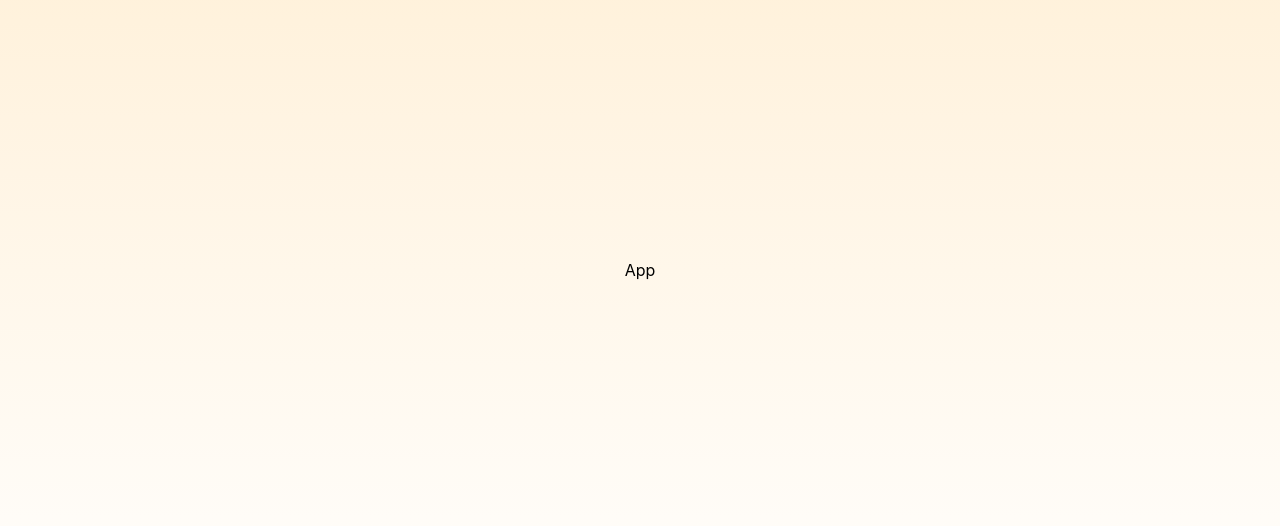
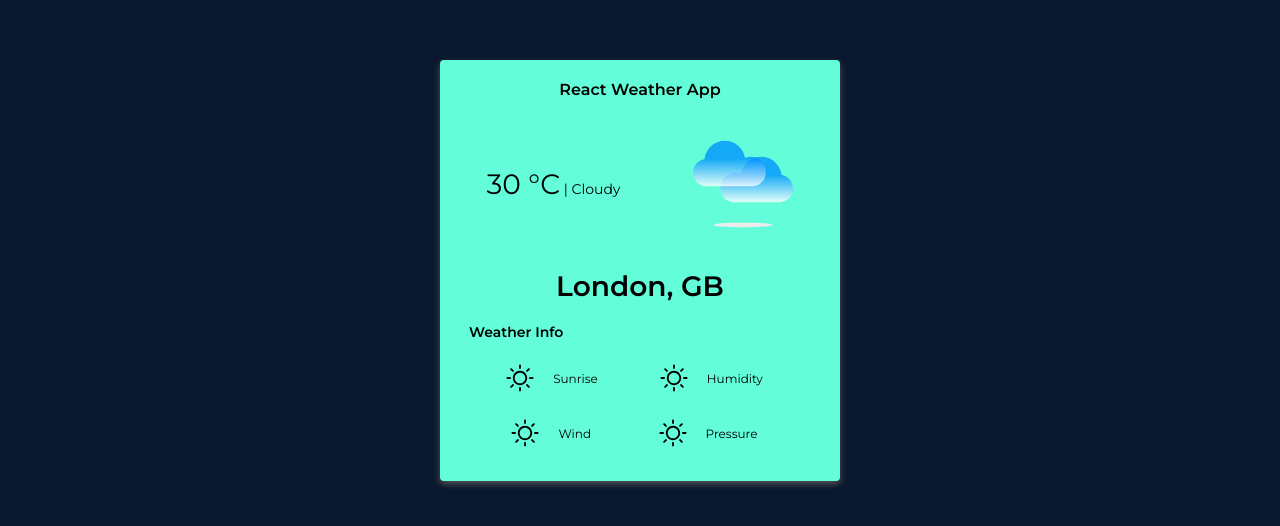
Before and after one commit to snehasishdasz/mausam-weather-app, a React (Create React App) app: page / in a window 1280 px wide. Shown: the part 130-656 px from the top of the page. Built offline with nearby package versions, Linux system fonts and the light colour scheme.

Commit message:
frontend-done

```diff
--- a/package.json
+++ b/package.json
@@ -12,6 +12,7 @@
     "react-icons": "^4.10.1",
     "react-router-dom": "^6.14.2",
     "react-scripts": "5.0.1",
+    "styled-components": "^6.0.5",
     "web-vitals": "^2.1.4"
   },
   "scripts": {
--- a/public/index.html
+++ b/public/index.html
@@ -10,6 +10,7 @@
       content="Web site created using create-react-app"
     />
     <link rel="apple-touch-icon" href="%PUBLIC_URL%/logo192.png" />
+    <link href="https://fonts.googleapis.com/css2?family=Montserrat:wght@400;500;600&display=swap" rel="stylesheet">
     <!--
       manifest.json provides metadata used when your web app is installed on a
       user's mobile device or desktop. See https://developers.google.com/web/fundamentals/web-app-manifest/
--- a/src/App.js
+++ b/src/App.js
@@ -1,8 +1,38 @@
 import React from 'react'
+import styled from "styled-components"
+import CityComponent from './modules/CityComponent';
+import WeatherComponent from './modules/WeatherInfoComponent';
+
+const Container = styled.div `
+  display: flex;
+  flex-direction: column;
+  margin: auto;
+  align-items: center;
+  box-shadow: 0 3px 6px 0 #555;
+  padding: 20px 10px;
+  border-radius: 4px;
+  width: 380px;
+  background-color: #63FED9;
+  font-family: Montserrat;
+`;
+const AppLabel = styled.span`
+  color: black;
+  fontsize:18px;
+  font-weight: bold;
+`;
+
+
 
 const App = () => {
   return (
-    <div>App</div>
+
+      <Container>
+          <AppLabel>React Weather App</AppLabel>
+          {/* <CityComponent/> */}
+          <WeatherComponent/>
+      </Container>
+
+
   )
 }
 
--- a/src/index.css
+++ b/src/index.css
@@ -1,6 +1,6 @@
 body {
   margin: 0;
-  background: linear-gradient(papayawhip, white);
+  background: #0A192F;
   display: flex;
   justify-content: center;
   align-items: center;
--- /dev/null
+++ b/src/modules/CityComponent.jsx
@@ -0,0 +1,57 @@
+import React from 'react'
+import styled from "styled-components"
+
+
+const WeatherLogo = styled.img`
+    width: 140px;
+    height: 140px;
+    margin: 40px auto;
+`;
+const ChooseCityLabel = styled.span`
+    color: black;
+    font-size: 18px;
+    font-weight: bold;
+    margin: 10px auto;
+`;
+const SearchBox = styled.form`
+     display: flex;
+     flex-direction: row;
+     border: black solid 1px;
+     border-radius:2px;
+    color: black;
+    font-size: 18px;
+    margin: 20px auto;
+
+    & input{
+        padding: 10px;
+        font-size: 14px;
+        border: none;
+        font-weight: bold;
+        outline: none;
+    }
+    & button{
+        padding: 10px;
+        font-size: 14px;
+        color: #63FED9;
+        background-color: #0A192F;
+        border: none;
+        cursor: pointer;
+        font-weight: bold;
+        outline: none;
+    }
+`;
+const CityComponent = () => {
+  return (
+    <>
+        <WeatherLogo src="/icons/perfect-day.svg" />
+        <ChooseCityLabel>Find Weather of your city</ChooseCityLabel>
+        <SearchBox>
+            <input type="text" placeholder='City' />
+            <button>Search</button>
+        </SearchBox>
+
+    </>
+  )
+}
+
+export default CityComponent
--- /dev/null
+++ b/src/modules/WeatherInfoComponent.jsx
@@ -0,0 +1,96 @@
+import React from 'react'
+import styled from "styled-components"
+
+const WeatherCondition = styled.div`
+    display: flex;
+  flex-direction: row;
+  align-items: center;
+  width: 100%;
+  justify-content: space-between;
+  margin: 30px auto
+`;
+const Condition = styled.div`
+    margin: 20px auto;
+    font-size: 14px;
+    & span{
+        font-size: 28px;
+    }
+`;
+const WeatherLogo = styled.img`
+    width: 100px;
+    height: 100px;
+    margin: 5px auto;
+`;
+const Location = styled.span`
+    font-size: 28px;
+    font-weight: bold;
+`;
+const WeatherInfoLabel = styled.span`
+    font-size: 14px;
+    font-weight: bold;
+    margin: 20px 25px 10px;
+    text-align: start;
+    width: 90%;
+`;
+const WeatherInfoContainer = styled.div`
+  display: flex;
+  width: 90%;
+  flex-direction: row;
+  justify-content: space-evenly;
+  align-items: center;
+  flex-wrap: wrap;
+`;
+const InfoContainer = styled.div`
+  display: flex;
+  margin: 5px 10px;
+  flex-direction: row;
+  justify-content: space-evenly;
+  align-items: center;
+`;
+const InfoIcon = styled.img`
+  width: 36px;
+  height: 36px;
+`;
+const InfoLabel = styled.span`
+  display: flex;
+  flex-direction: column;
+  font-size: 14px;
+  margin: 15px;
+  & span {
+    font-size: 12px;
+    text-transform: capitalize;
+  }
+`;
+const WeatherInfoComponent = (props) => {
+    const {name, value} = props;
+    return (
+        <InfoContainer>
+            <InfoIcon src="/icons/temp.svg"/>
+            <InfoLabel>
+                {value}
+                <span>{name}</span>
+            </InfoLabel>
+        </InfoContainer>
+    );
+};
+const WeatherComponent = () => {
+  return (
+    <>
+        <WeatherCondition>
+            <Condition><span>30 °C</span> | Cloudy</Condition>
+            <WeatherLogo src="/icons/perfect-day.svg" />
+        </WeatherCondition>
+        <Location>London, GB</Location>
+        <WeatherInfoLabel>Weather Info</WeatherInfoLabel>
+
+        <WeatherInfoContainer>
+            <WeatherInfoComponent name="sunrise" value="" />
+            <WeatherInfoComponent name="humidity" value="" />
+            <WeatherInfoComponent name="wind" value="" />
+            <WeatherInfoComponent name="pressure" value="" />
+        </WeatherInfoContainer>
+    </>
+  )
+}
+
+export default WeatherComponent
```
Also changed, not shown: src/components/ColorBoxGenerator.jsx (added, +43 -0 lines), src/components/Description.jsx (deleted, +0 -51 lines), src/components/description.css (deleted, +0 -33 lines), 1 other file (tests, documents, lock files or other folders).
